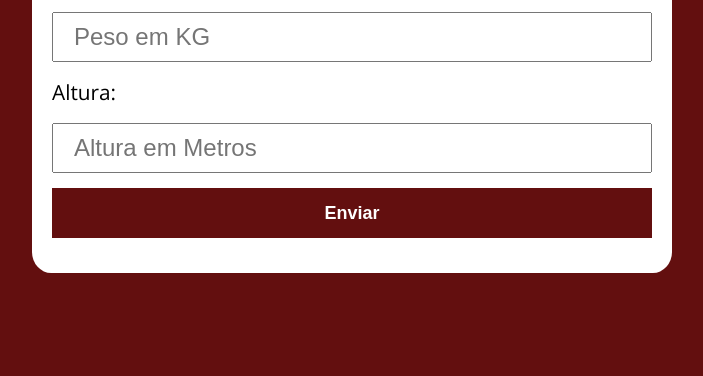
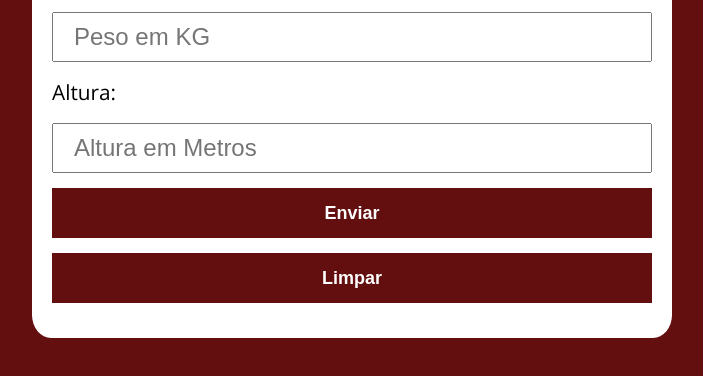
Before and after one commit to Berto021/Project-04-IMCCalculator, a plain HTML site: page index.html in a window 1280 px wide. Shown: the part 478-854 px from the top of the page, without its empty margins (288-991 px from the left). Before the commit the page ends 801 px from the top, so only its background shows below. Drawn offline with nearby package versions, Linux system fonts and the light colour scheme.

Commit message:
botao clean

```diff
--- a/index.html
+++ b/index.html
@@ -39,7 +39,8 @@
             id="altura" placeholder="Altura em Metros" name="altura">
 
             <button class="button
-            " type="submit">Enviar</button>
+            "  type="submit">Enviar</button>
+            <button class="button" type="reset"> Limpar </button>
         </form>
 
 
```
